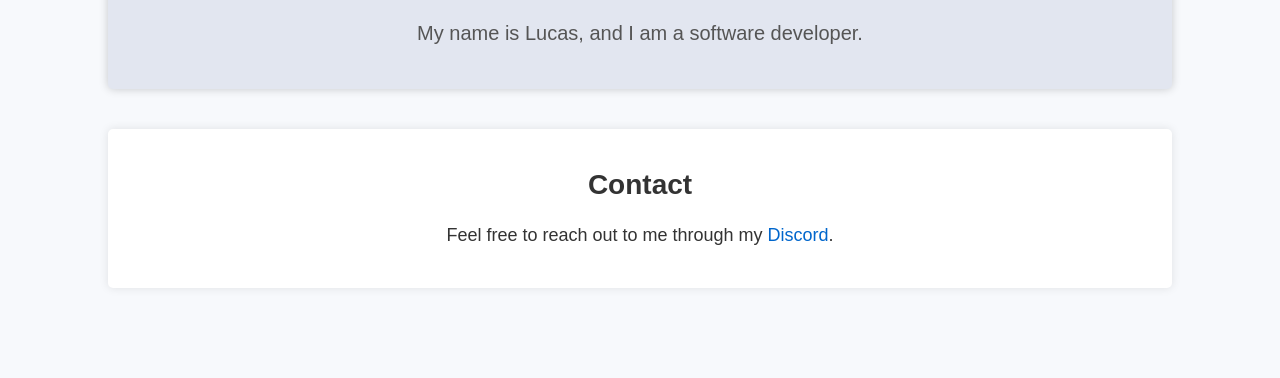
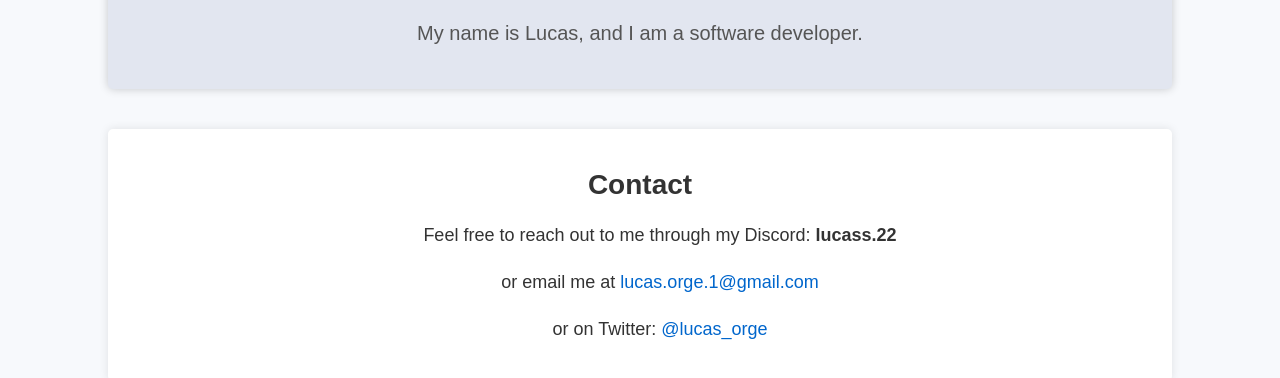
Before and after one commit to Lucaas-o/Lucaas-o.github.io, a plain HTML site: page contact.html in a window 1280 px wide. Shown: the part 230-608 px from the top of the page. Drawn offline with Linux system fonts and the light colour scheme; a script that the page names is missing.

Commit message:
Update contact section with additional communication options: Discord, email, and Twitter(not working yet)

```diff
--- a/contact.html
+++ b/contact.html
@@ -28,7 +28,12 @@
       <main>
          <section class="website-section contact">
             <h2>Contact</h2>
-            <p>Feel free to reach out to me through my <a href="contact.html">Discord</a>.</p>
+            <ul>
+               <p>Feel free to reach out to me through my Discord: <strong>lucass.22</strong></p>
+               <p>or email me at <a href="mailto:lucas.orge.1@gmail.com">lucas.orge.1@gmail.com</a></p>
+               <p>or on Twitter: <a href="https://twitter.com/lucas_orge">@lucas_orge</a></p>
+            </ul>
+
          </section>
       </main>
       <script src="index.js"></script>
```
